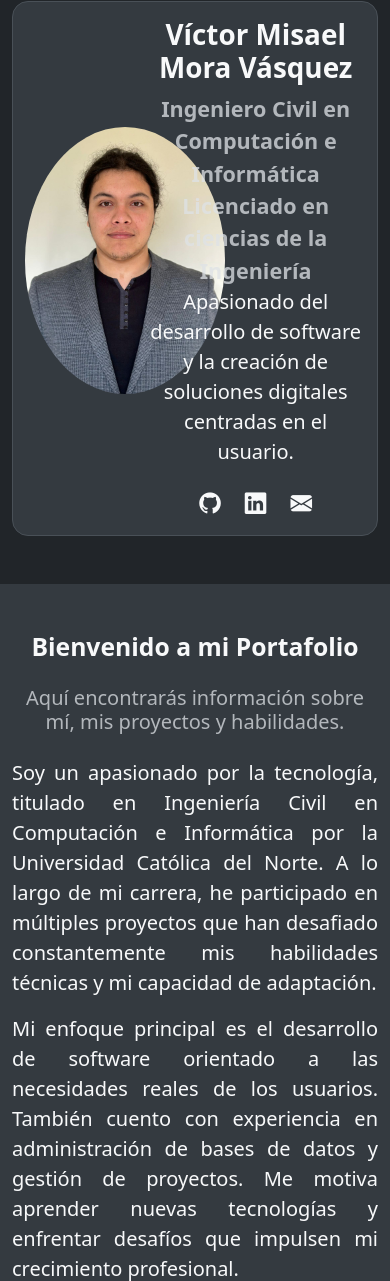
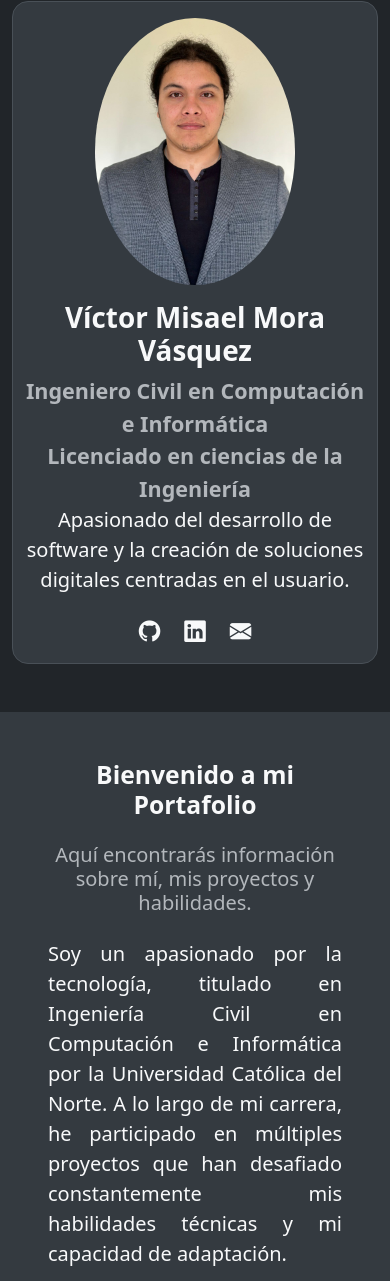
Before and after one commit to hobb211/hobb211.github.io, a plain HTML site: page index.html in a window 390 px wide. Shown: the part 95-1376 px from the top of the page. Drawn offline with nearby package versions, Linux system fonts and the light colour scheme.

Commit message:
Fixed layout mobile problems

```diff
--- a/index.html
+++ b/index.html
@@ -40,10 +40,10 @@
         <section class="bg-body text-light py-5 scroll-target" id="contact">
             <div class="container-lg bg-body-secondary text-center py-3 border rounded-4">
                 <div class="row align-items-center">
-                    <div class="col-4">
+                    <div class="col-12 col-md-4">
                         <img src="assets/Víctor Mora.jpg" class="rounded-circle mb-3" alt="Víctor Mora" style="max-width: 200px;">
                     </div>
-                    <div class="col-8">
+                    <div class="col-12 col-md-8">
                         <h1 class="fw-bold">Víctor Misael Mora Vásquez</h1>
                         <p class="lead fs-4 fw-bold text-muted m-0">Ingeniero Civil en Computación e Informática</p>
                         <p class="lead fs-4 fw-bold text-muted m-0">Licenciado en ciencias de la Ingeniería</p>
@@ -67,7 +67,7 @@
         </section>
 
         <section id="about" class="bg-body-secondary text-light py-5 scroll-target">
-            <div class="container-lg text-justify">
+            <div class="container-lg text-justify px-5 px-lg-0">
                 <h2 class="text-center fw-bold mb-4">Bienvenido a mi Portafolio</h2>
                 <h5 class="text-center mb-4 text-muted">Aquí encontrarás información sobre mí, mis proyectos y habilidades.</h5>
                 <div class="row justify-content-center">
```
